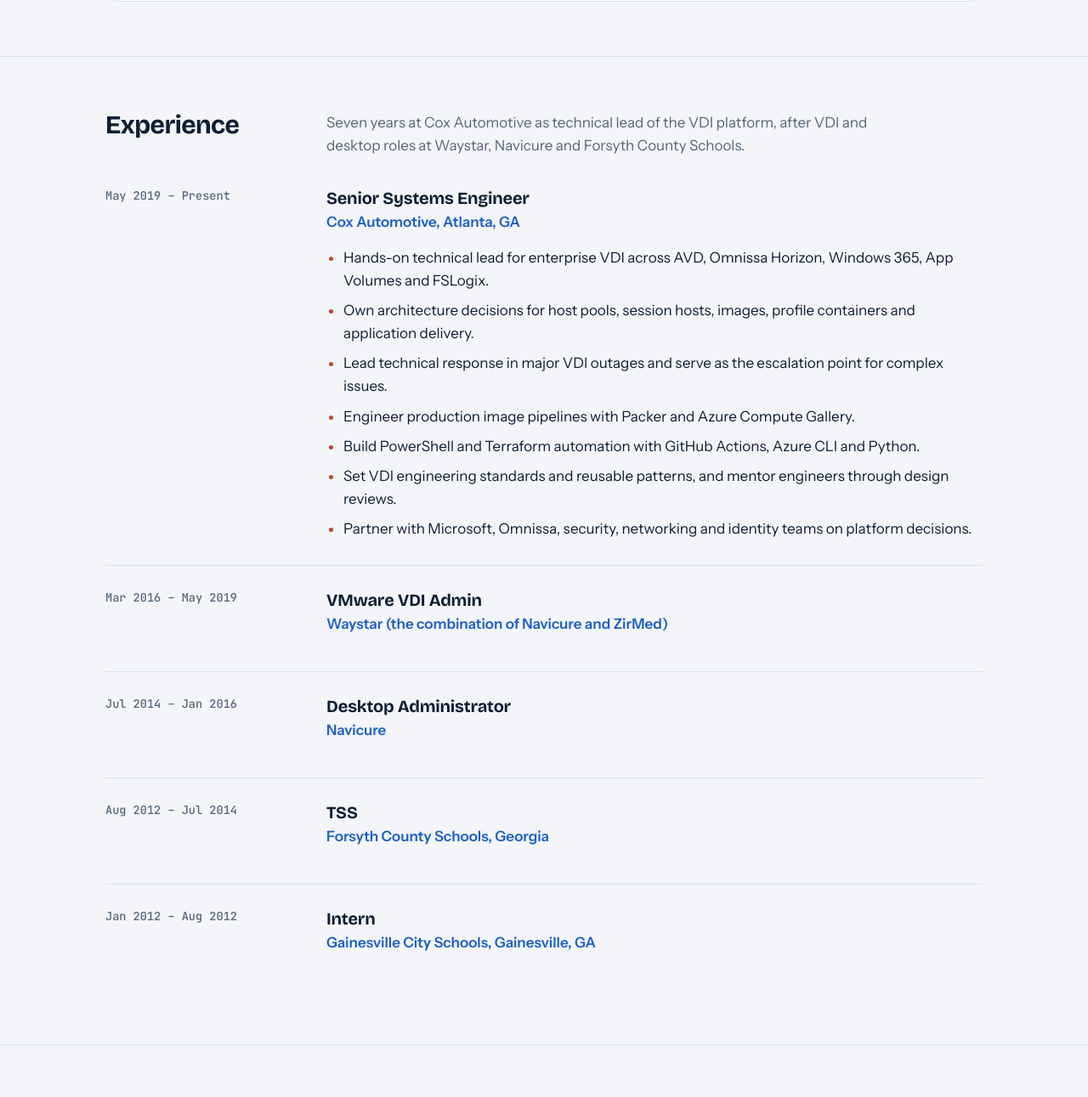
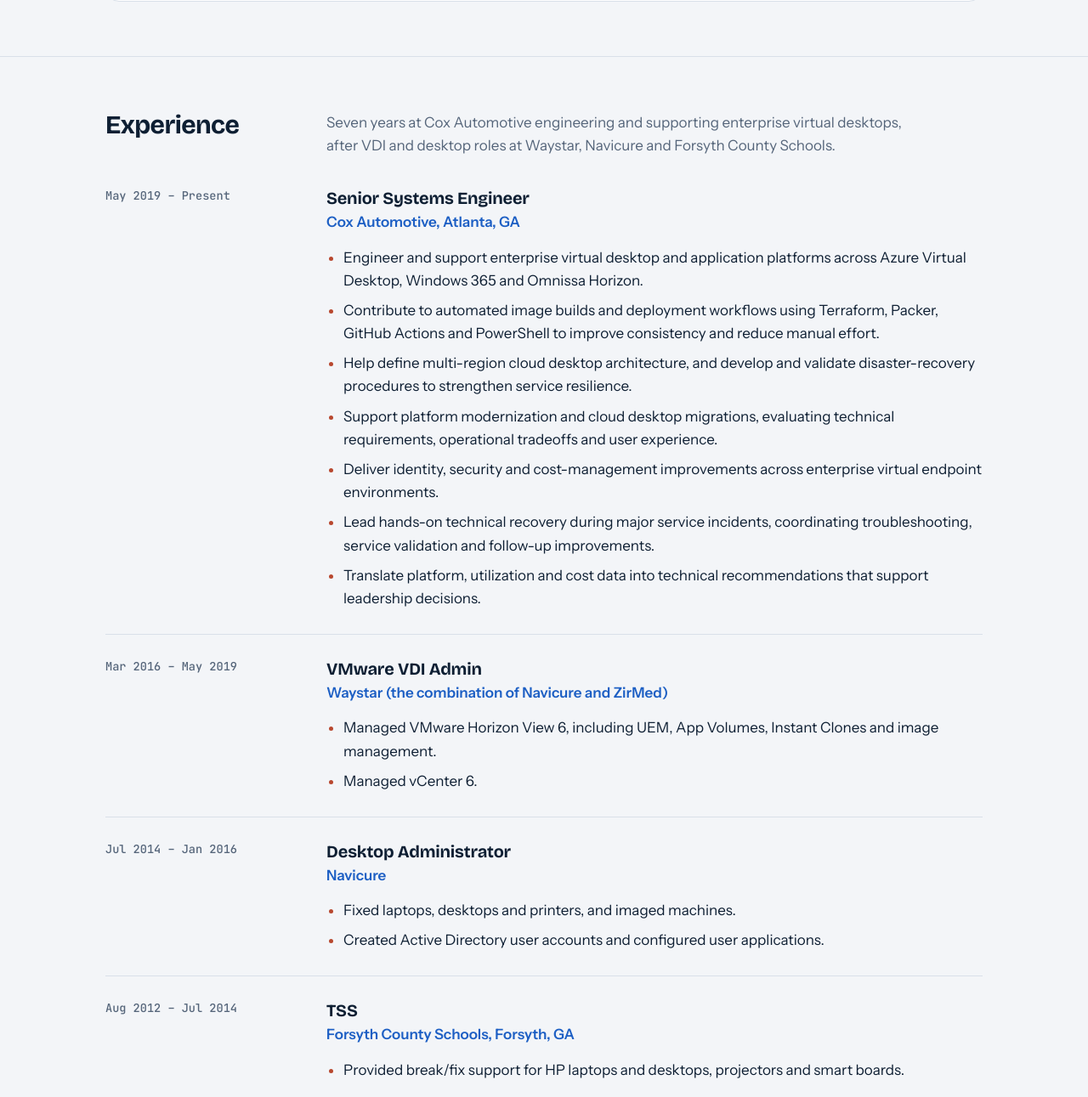
Before and after one commit to os-saenz/osaenz, a plain HTML site: page index.html in a window 1280 px wide. Shown: the part 1704-2995 px from the top of the page at 85% size. Drawn offline with nearby package versions, Linux system fonts and the light colour scheme.

Commit message:
Update experience descriptions
Co-Authored-By: Claude Sonnet 5.5 <noreply@anthropic.com>

```diff
--- a/index.html
+++ b/index.html
@@ -345,7 +345,7 @@ footer .wrap { display: flex; justify-content: space-between; flex-wrap: wrap; g
     <div class="wrap">
       <div class="head">
         <h2>Experience</h2>
-        <p>Seven years at Cox Automotive as technical lead of the VDI platform, after VDI and desktop roles at Waystar, Navicure and Forsyth County Schools.</p>
+        <p>Seven years at Cox Automotive engineering and supporting enterprise virtual desktops, after VDI and desktop roles at Waystar, Navicure and Forsyth County Schools.</p>
       </div>
       <div class="jobs">
         <article class="job">
@@ -354,13 +354,13 @@ footer .wrap { display: flex; justify-content: space-between; flex-wrap: wrap; g
             <h3>Senior Systems Engineer</h3>
             <p class="org">Cox Automotive, Atlanta, GA</p>
             <ul>
-              <li>Hands-on technical lead for enterprise VDI across AVD, Omnissa Horizon, Windows 365, App Volumes and FSLogix.</li>
-              <li>Own architecture decisions for host pools, session hosts, images, profile containers and application delivery.</li>
-              <li>Lead technical response in major VDI outages and serve as the escalation point for complex issues.</li>
-              <li>Engineer production image pipelines with Packer and Azure Compute Gallery.</li>
-              <li>Build PowerShell and Terraform automation with GitHub Actions, Azure CLI and Python.</li>
-              <li>Set VDI engineering standards and reusable patterns, and mentor engineers through design reviews.</li>
-              <li>Partner with Microsoft, Omnissa, security, networking and identity teams on platform decisions.</li>
+              <li>Engineer and support enterprise virtual desktop and application platforms across Azure Virtual Desktop, Windows 365 and Omnissa Horizon.</li>
+              <li>Contribute to automated image builds and deployment workflows using Terraform, Packer, GitHub Actions and PowerShell to improve consistency and reduce manual effort.</li>
+              <li>Help define multi-region cloud desktop architecture, and develop and validate disaster-recovery procedures to strengthen service resilience.</li>
+              <li>Support platform modernization and cloud desktop migrations, evaluating technical requirements, operational tradeoffs and user experience.</li>
+              <li>Deliver identity, security and cost-management improvements across enterprise virtual endpoint environments.</li>
+              <li>Lead hands-on technical recovery during major service incidents, coordinating troubleshooting, service validation and follow-up improvements.</li>
+              <li>Translate platform, utilization and cost data into technical recommendations that support leadership decisions.</li>
             </ul>
           </div>
         </article>
@@ -369,6 +369,10 @@ footer .wrap { display: flex; justify-content: space-between; flex-wrap: wrap; g
           <div>
             <h3>VMware VDI Admin</h3>
             <p class="org">Waystar (the combination of Navicure and ZirMed)</p>
+            <ul>
+              <li>Managed VMware Horizon View 6, including UEM, App Volumes, Instant Clones and image management.</li>
+              <li>Managed vCenter 6.</li>
+            </ul>
           </div>
         </article>
         <article class="job">
@@ -376,13 +380,20 @@ footer .wrap { display: flex; justify-content: space-between; flex-wrap: wrap; g
           <div>
             <h3>Desktop Administrator</h3>
             <p class="org">Navicure</p>
+            <ul>
+              <li>Fixed laptops, desktops and printers, and imaged machines.</li>
+              <li>Created Active Directory user accounts and configured user applications.</li>
+            </ul>
           </div>
         </article>
         <article class="job">
           <div class="when">Aug 2012 &ndash; Jul 2014</div>
           <div>
             <h3>TSS</h3>
-            <p class="org">Forsyth County Schools, Georgia</p>
+            <p class="org">Forsyth County Schools, Forsyth, GA</p>
+            <ul>
+              <li>Provided break/fix support for HP laptops and desktops, projectors and smart boards.</li>
+            </ul>
           </div>
         </article>
         <article class="job">
```
